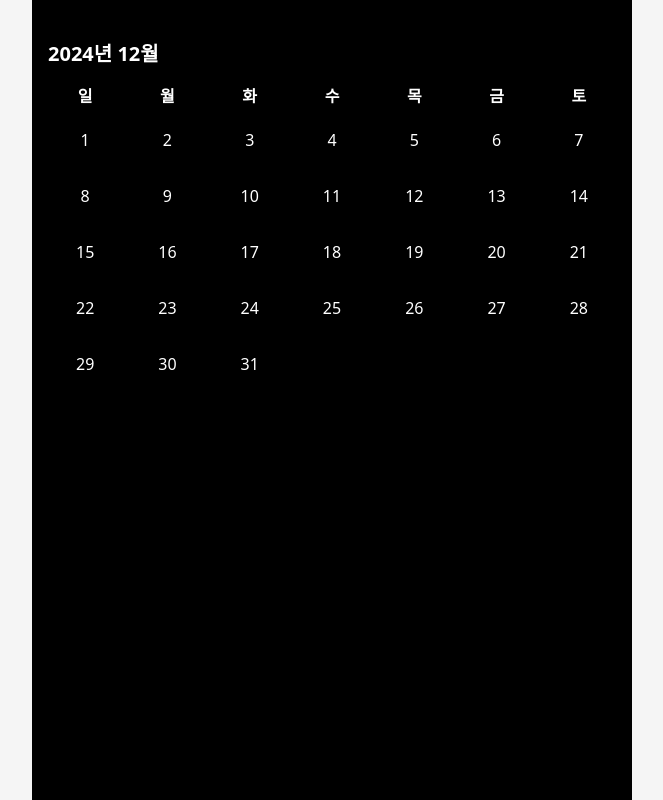
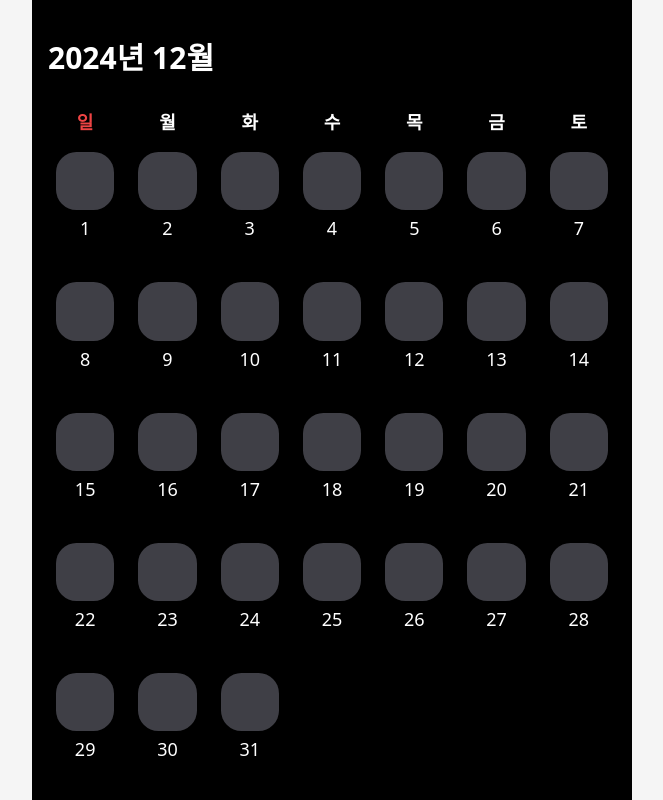
Before and after one commit to sonar-diary/Front-end, a React (Vite) app in the folder sonar-front/: page /home in a window 1280 px wide. Shown: the whole page, without its empty margins (308-971 px from the left). Built offline with nearby package versions, Linux system fonts and the light colour scheme.

Commit message:
Feat: 캘린더 기능 구현

```diff
--- a/sonar-front/package.json
+++ b/sonar-front/package.json
@@ -13,8 +13,9 @@
     "axios": "^1.7.9",
     "react": "^18.3.1",
     "react-dom": "^18.3.1",
-    "react-router-dom": "^7.0.2"
-},
+    "react-router-dom": "^7.0.2",
+    "react-swipeable": "^7.0.2"
+  },
   "devDependencies": {
     "@eslint/js": "^9.15.0",
     "@types/react": "^18.3.12",
--- a/sonar-front/src/App.jsx
+++ b/sonar-front/src/App.jsx
@@ -15,7 +15,7 @@ function App() {
         <Router>
           <Routes>
             <Route path="/" element={<Login />} />
-            <Route path="/Home" element={<Home />} />
+            <Route path="/home" element={<Home />} />
           </Routes>
         </Router>
       )}
--- a/sonar-front/src/components/Calendar.jsx
+++ /dev/null
@@ -1,77 +0,0 @@
-import { useState } from "react";
-
-const DAYS = ["일", "월", "화", "수", "목", "금", "토"];
-
-function Calendar() {
-  const [currentDate, setCurrentDate] = useState(new Date());
-  const year = currentDate.getFullYear();
-  const month = currentDate.getMonth();
-
-  // 달력에 표시될 날짜들
-  const createCalendarDays = () => {
-    // 해당 월의 첫째 날 (객체)
-    const firstDay = new Date(year, month, 1);
-    // 그 첫째 날의 요일 (0: 일요일 ~ 6: 토요일)
-    const firstDayOfWeek = firstDay.getDay();
-    // 해당 월의 마지막 날짜
-    const lastDate = new Date(year, month + 1, 0).getDate();
-    // 이전 월의 마지막 날짜 구하기
-    const prevLastDate = new Date(year, month, 0).getDate();
-
-    const days = [];
-
-    // 1. 첫째 날 이전의 칸을 전 월의 날짜로 채우기
-    for (let i = 0; i < firstDayOfWeek; i++) {
-      days.push(prevLastDate - firstDayOfWeek + i + 1);
-    }
-    // 2. 1일부터 마지막 날까지 날짜 추가
-    for (let i = 1; i <= lastDate; i++) {
-      days.push(i);
-    }
-
-    return days;
-  };
-
-  return (
-    <>
-      <div className="w-full max-w-2xl mx-auto p-4 bg-black text-white">
-        {/* 년/월 */}
-        <section>
-          <div className="flex justify-between items-center mb-4">
-            <h2 className="text-xl font-bold">
-              {year}년 {month + 1}월
-            </h2>
-          </div>
-        </section>
-
-        {/* 요일 */}
-        <section>
-          <div className="grid grid-cols-7 gap-2 mb-2">
-            {DAYS.map((weekday) => (
-              <div key={weekday} className="text-center font-bold">
-                {weekday}
-              </div>
-            ))}
-          </div>
-        </section>
-
-        {/* 날짜 */}
-        <section>
-          <div className="grid grid-cols-7 gap-2">
-            {createCalendarDays().map((date, index) => (
-              <div
-                key={index}
-                className={`text-center p-2 h-12 flex items-center justify-center
-                  ${!date ? "text-gray-600" : "hover:bg-gray-800 cursor-pointer"}`}
-              >
-                {date}
-              </div>
-            ))}
-          </div>
-        </section>
-      </div>
-    </>
-  );
-}
-
-export default Calendar;
--- /dev/null
+++ b/sonar-front/src/components/Homepage/Calendar.jsx
@@ -0,0 +1,106 @@
+import { useState } from "react";
+import { useSwipeable } from "react-swipeable";
+import MonthSelectModal from "./MonthSelectModal";
+
+const DAYS = ["일", "월", "화", "수", "목", "금", "토"];
+
+function Calendar() {
+  const [monthModalOpen, setMonthModalOpen] = useState(false);
+  const [currentDate, setCurrentDate] = useState(new Date());
+  const year = currentDate.getFullYear();
+  const month = currentDate.getMonth();
+
+  // 달력에 표시될 날짜들
+  const createCalendarDays = () => {
+    // 해당 월의 첫째 날 (객체)
+    const firstDay = new Date(year, month, 1);
+    // 그 첫째 날의 요일 (0: 일요일 ~ 6: 토요일)
+    const firstDayOfWeek = firstDay.getDay();
+    // 해당 월의 마지막 날짜
+    const lastDate = new Date(year, month + 1, 0).getDate();
+
+    const days = [];
+
+    // 1. 첫째 날 이전의 칸을 전 월의 날짜로 채우기
+    for (let i = 0; i < firstDayOfWeek; i++) {
+      days.push(null);
+    }
+    // 2. 1일부터 마지막 날까지 날짜 추가
+    for (let i = 1; i <= lastDate; i++) {
+      days.push(i);
+    }
+
+    return days;
+  };
+
+  // 달 이동하는 스와이프 핸들러
+  const swipeMonth = useSwipeable({
+    // 이전 달
+    onSwipedRight: () => {
+      setCurrentDate(new Date(year, month - 1));
+      console.log("이전 달로 이동");
+    },
+    // 다음 달
+    onSwipedLeft: () => {
+      setCurrentDate(new Date(year, month + 1));
+      console.log("다음 달로 이동");
+    },
+    swipeDuration: 500, // 스와이프 감지 시간
+    preventScrollOnSwipe: true, // 스와이프 중 스크롤 방지
+    trackMouse: true, // 마우스로도 스와이프 가능하게
+  });
+
+  return (
+    <>
+      <div className="w-full max-w-2xl mx-auto p-4 mt-6 bg-black text-white">
+        {/* 년/월 */}
+        <section>
+          <div className="flex justify-between items-center mb-4 sm:mb-8">
+            <h2
+              className="flex items-center text-2xl sm:text-3xl font-bold cursor-pointer"
+              onClick={() => {
+                setMonthModalOpen(true);
+                console.log("모달 열림 :", true);
+              }}
+            >
+              {year}년 {month + 1}월{/* <span className="text-sm sm:text-lg ml-2 sm:ml-4">▼</span> */}
+            </h2>
+          </div>
+        </section>
+
+        {/* 요일 */}
+        <section>
+          <div className="grid grid-cols-7 gap-2 mb-2">
+            {DAYS.map((weekday, index) => (
+              <div key={weekday} className={`text-center font-bold text-sm sm:text-lg ${index === 0 ? "text-red-500" : ""}`}>
+                {weekday}
+              </div>
+            ))}
+          </div>
+        </section>
+
+        {/* 날짜 */}
+        <section {...swipeMonth} className="touch-action-pan-y">
+          <div className="grid grid-cols-7 gap-x-1 gap-y-4 sm:gap-x-2 sm:gap-y-6 text-sm sm:text-lg">
+            {createCalendarDays().map((date, index) => (
+              <div
+                key={index}
+                className={`text-center p-1 sm:p-2 aspect-square rounded-[35%] flex flex-col
+                ${!date ? "text-gray-600" : "hover:bg-gray-800 cursor-pointer rounded-lg"}`}
+              >
+                {/* 그림 공간 */}
+                <div className="w-full aspect-square rounded-[35%] bg-zinc-700 mb-0.5 sm:mb-1">{/* 여기에 나중에 이미지가 들어갈 예정 */}</div>
+                {/* 날짜 */}
+                <div className="text-center">{date}</div>
+              </div>
+            ))}
+          </div>
+        </section>
+      </div>
+      {/* month 이동 모달 */}
+      <MonthSelectModal isOpen={monthModalOpen} onClose={() => setMonthModalOpen(false)} currentDate={currentDate} setCurrentDate={setCurrentDate} year={year} month={month} />
+    </>
+  );
+}
+
+export default Calendar;
--- /dev/null
+++ b/sonar-front/src/components/Homepage/MonthSelectModal.css
@@ -0,0 +1,7 @@
+.scrollbar-hide {
+  -ms-overflow-style: none;
+  scrollbar-width: none;
+}
+.scrollbar-hide::-webkit-scrollbar {
+  display: none;
+}
--- /dev/null
+++ b/sonar-front/src/components/Homepage/MonthSelectModal.jsx
@@ -0,0 +1,102 @@
+import { useState, useRef, useEffect } from "react";
+import "./MonthSelectModal.css";
+
+const MonthSelectModal = ({ isOpen, onClose, setCurrentDate, year, month }) => {
+  const modalBackground = useRef();
+  // 확인 누르기 전 임시 저장용 상태
+  const [tempYear, setTempYear] = useState(year);
+  const [tempMonth, setTempMonth] = useState(month);
+
+  // 스크롤 위치를 저장할 refs
+  const yearScroll = useRef(null);
+  const monthScroll = useRef(null);
+
+  // 년도 리스트 생성 (현재 년도 기준 과거 2년 ~ 미래 3년)
+  const yearList = Array.from({ length: 6 }, (_, i) => year - 2 + i);
+  // 월 리스트 생성 (1~12월)
+  const monthList = Array.from({ length: 12 }, (_, i) => i);
+
+  useEffect(() => {
+    // 초기 스크롤 위치 설정
+    if (yearScroll.current && monthScroll.current) {
+      // 현재 년도가 중앙에 오도록 스크롤
+      yearScroll.current.scrollTo({
+        top: 56 * yearList.indexOf(tempYear) - (168 - 56) / 2,
+        behavior: "smooth",
+      });
+
+      // 현재 월이 중앙에 오도록 스크롤
+      monthScroll.current.scrollTo({
+        top: 56 * tempMonth - (168 - 56) / 2,
+        behavior: "smooth",
+      });
+    }
+  }, [isOpen]);
+
+  if (!isOpen) return null;
+
+  const handleBackgroundClick = (e) => {
+    if (e.target === modalBackground.current) {
+      onClose();
+    }
+  };
+
+  // 확인 버튼 클릭 시 실행
+  const handleConfirm = () => {
+    setCurrentDate(new Date(tempYear, tempMonth));
+    onClose();
+  };
+
+  return (
+    <div ref={modalBackground} className="fixed inset-0 bg-black/50" onClick={handleBackgroundClick}>
+      <div className="fixed bottom-0 w-full max-w-[600px] mx-auto left-0 right-0 bg-zinc-900 rounded-t-3xl px-5 pb-8 pt-4">
+        <div className="flex justify-between items-center mb-8">
+          <span className="text-lg font-medium text-white">날짜 변경</span>
+          <button onClick={() => onClose()} className="text-2xl text-white">
+            ×
+          </button>
+        </div>
+
+        <div className="grid grid-cols-2 gap-8 mb-8 relative">
+          {/* 년 선택 */}
+          <div ref={yearScroll} className="h-[168px] overflow-y-auto scrollbar-hide">
+            <div className="py-[56px]">
+              {yearList.map((y) => (
+                <div
+                  key={y}
+                  className={`h-[56px] py-3 rounded-lg text-center text-lg transition-colors text-white
+            ${tempYear === y ? "bg-zinc-800" : "text-zinc-500"}`}
+                  onClick={() => setTempYear(y)}
+                >
+                  {y}년
+                </div>
+              ))}
+            </div>
+          </div>
+
+          {/* 월 선택 */}
+          <div ref={monthScroll} className="h-[168px] overflow-y-auto scrollbar-hide">
+            <div className="py-[56px]">
+              {monthList.map((m) => (
+                <div
+                  key={m}
+                  className={`h-[56px] py-3 rounded-lg text-center text-lg transition-colors text-white
+            ${tempMonth === m ? "bg-zinc-800" : "text-zinc-500"}`}
+                  onClick={() => setTempMonth(m)}
+                >
+                  {m + 1}월
+                </div>
+              ))}
+            </div>
+          </div>
+        </div>
+
+        <button className="w-full py-4 bg-white text-black rounded-xl text-lg font-medium" onClick={handleConfirm}>
+          확인
+        </button>
+      </div>
+    </div>
+  );
+};
+
+export default MonthSelectModal;
--- a/sonar-front/src/pages/Home.jsx
+++ b/sonar-front/src/pages/Home.jsx
@@ -1,11 +1,9 @@
-import Calendar from "../components/Calendar";
+import Calendar from "../components/Homepage/Calendar";
 
 function Home() {
   return (
     <div>
-      <h1>Calendar</h1>
       <Calendar />
-      <h2>DearMe</h2>
     </div>
   );
 }
```
Also changed, not shown: sonar-front/eslint.config.js (+17 -19 lines), 1 other file (tests, documents, lock files or other folders).
